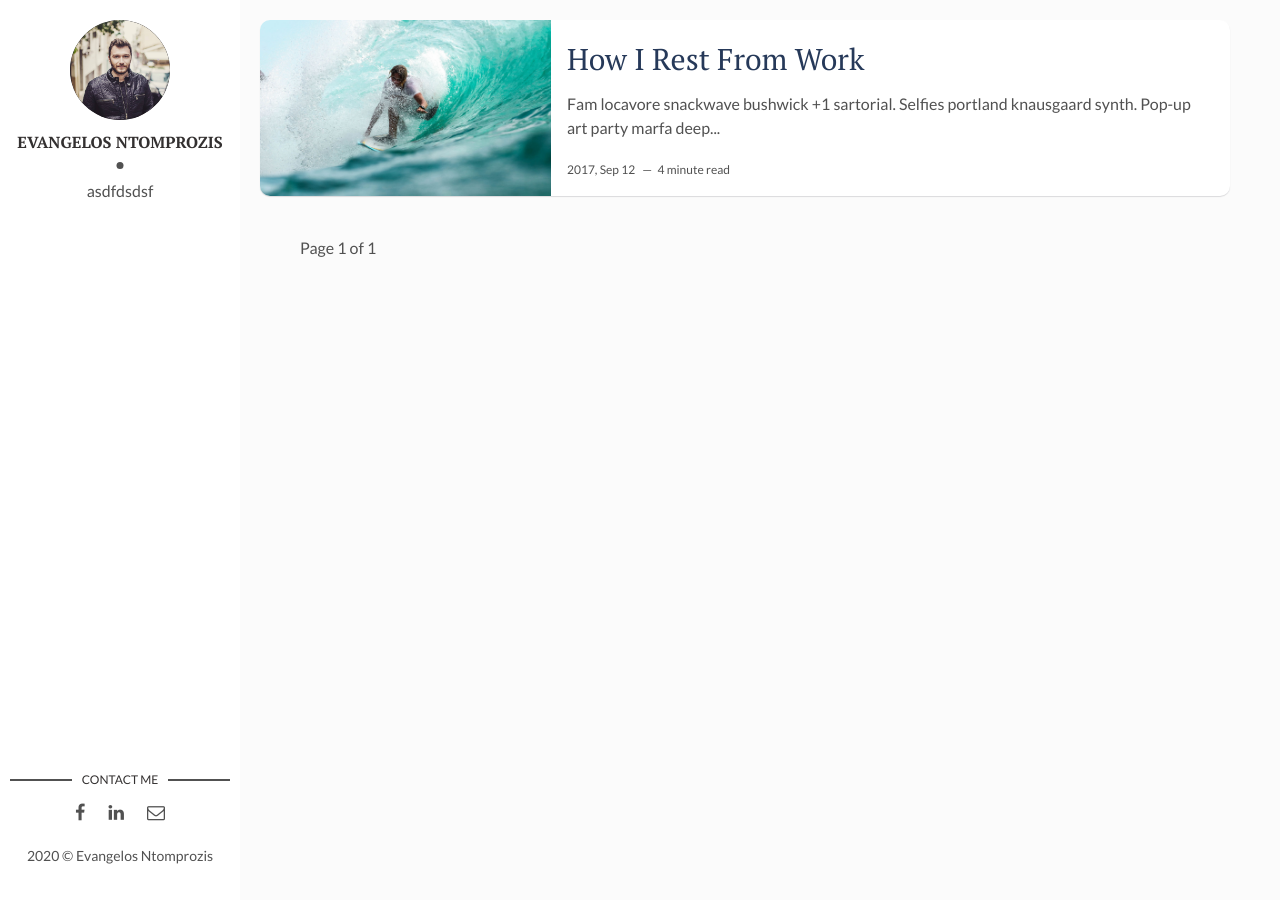
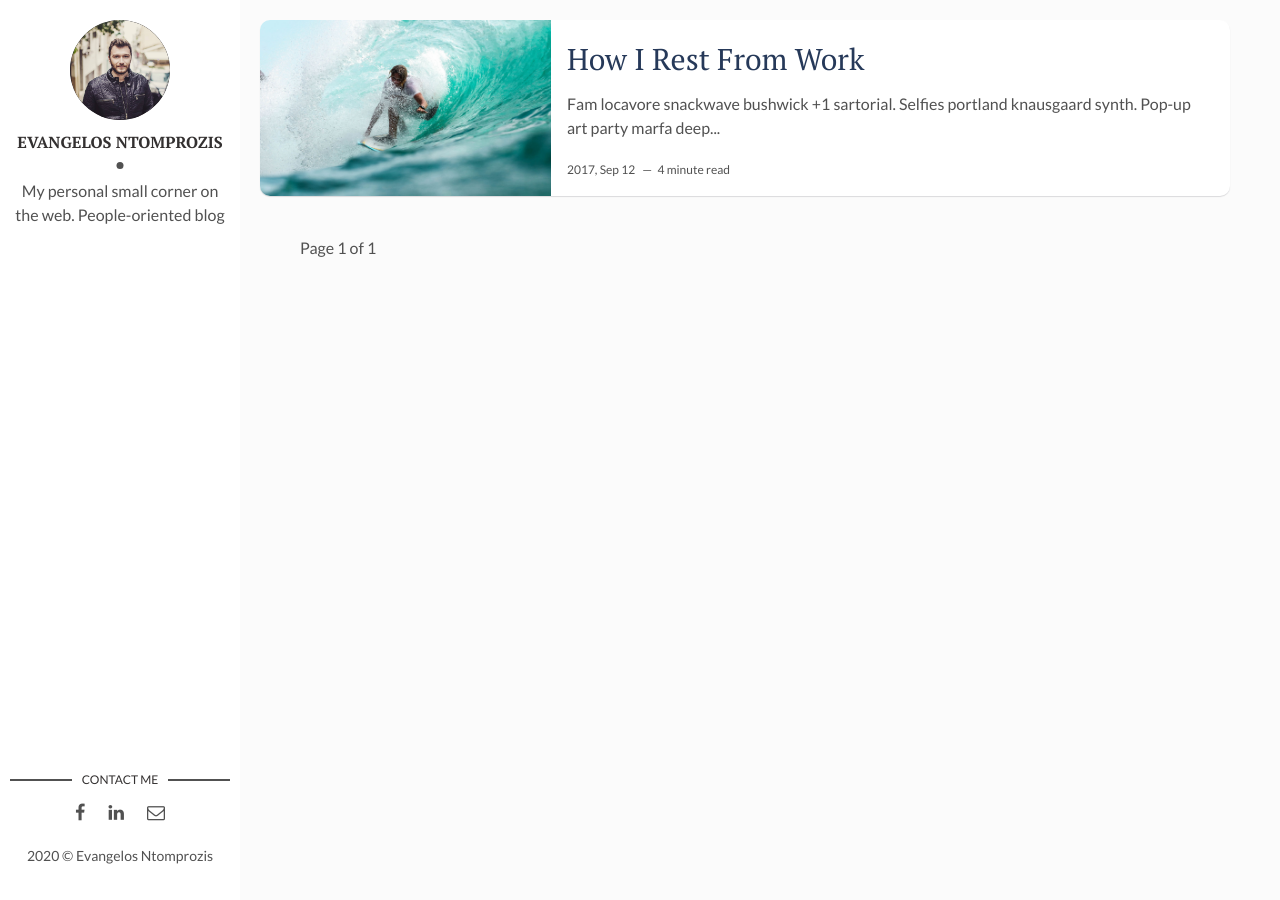
Before and after one commit to evangntomp/evnto.xyz, a Jekyll site: the page built from index.html, in a window 1280 px wide. Built offline with Jekyll 4.4.1, drawn with Linux system fonts in a browser that asks for light colours; the list of posts is cut into pages by our own code.

Commit message:
Update _config.yml

```diff
--- a/_config.yml
+++ b/_config.yml
@@ -11,7 +11,7 @@ site-twitter: #if your site has a twitter account, enter it here
 # Author Settings
 author: Evangelos Ntomprozis
 author-img:  profile_pic.jpg # add your photo
-about-author: "asdfdsdsf"
+about-author: "My personal small corner on the web. People-oriented blog "
 social-facebook: vagelisnto
 social-linkedin: vntomprozi
 social-email: vagelisdob@gmail.com
```
